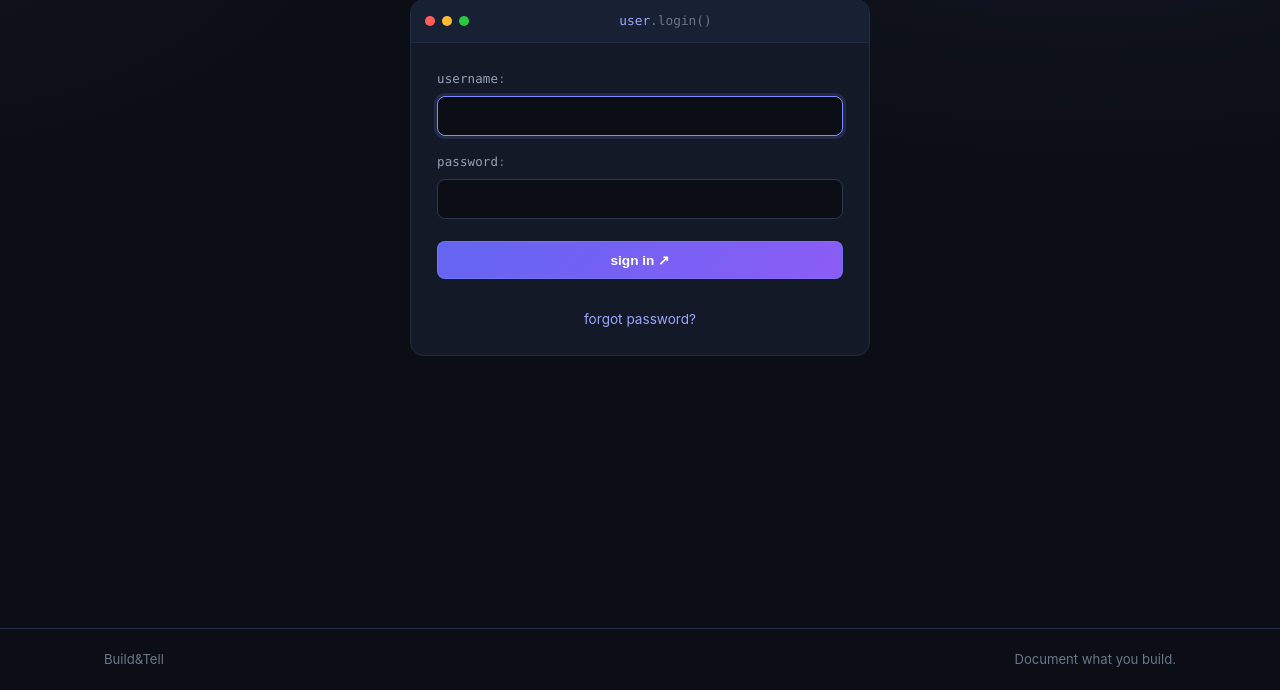
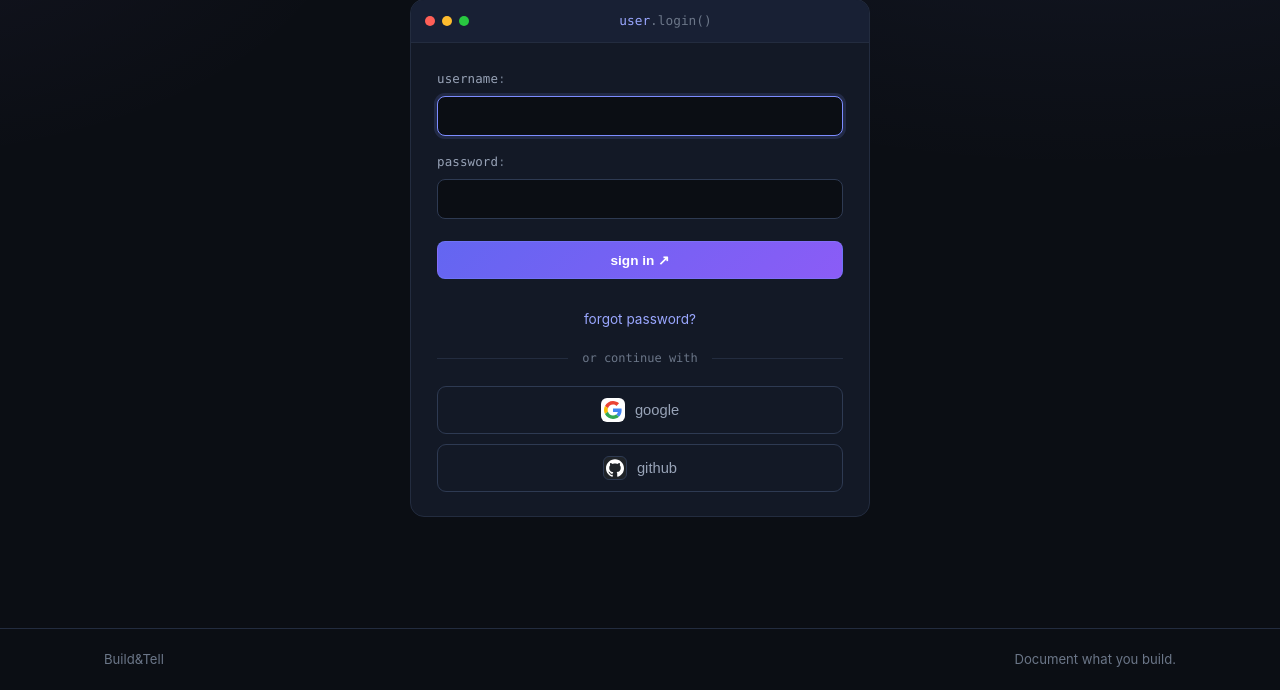
Before and after one commit to mario8q/buildandtell, a Django app: page /account/login/ in a window 1280 px wide. Shown: the part 110-800 px from the top of the page. Run offline with Django 5.2, Linux system fonts and the light colour scheme; parts of the project's set-up code (start-up, migrations or seed data) failed here and were passed over; some libraries are stand-ins or nearby versions.

Commit message:
create account with google and github

```diff
--- a/buildandtell/account/templates/registration/login.html
+++ b/buildandtell/account/templates/registration/login.html
@@ -41,4 +41,32 @@
             <a class="text-link" href="{% url 'password_reset' %}">forgot password?</a>
         </div>
     </form>
+
+    <div class="auth__divider"><span>or continue with</span></div>
+
+    <form method="post" action="{% url 'social:begin' 'google-oauth2' %}">
+        {% csrf_token %}
+        <button type="submit" class="btn-social btn-social--google">
+            <span class="btn-social__glyph" aria-hidden="true">
+                <svg width="18" height="18" viewBox="0 0 48 48" xmlns="http://www.w3.org/2000/svg">
+                    <path fill="#EA4335" d="M24 9.5c3.54 0 6.71 1.22 9.21 3.6l6.85-6.85C35.9 2.38 30.47 0 24 0 14.62 0 6.51 5.38 2.56 13.22l7.98 6.19C12.43 13.72 17.74 9.5 24 9.5z"/>
+                    <path fill="#4285F4" d="M46.98 24.55c0-1.57-.15-3.09-.38-4.55H24v9.02h12.94c-.58 2.96-2.26 5.48-4.78 7.18l7.73 6c4.51-4.18 7.09-10.36 7.09-17.65z"/>
+                    <path fill="#FBBC05" d="M10.53 28.59c-.48-1.45-.76-2.99-.76-4.59s.27-3.14.76-4.59l-7.98-6.19C.92 16.46 0 20.12 0 24c0 3.88.92 7.54 2.56 10.78l7.97-6.19z"/>
+                    <path fill="#34A853" d="M24 48c6.48 0 11.93-2.13 15.89-5.81l-7.73-6c-2.15 1.45-4.92 2.3-8.16 2.3-6.26 0-11.57-4.22-13.47-9.91l-7.98 6.19C6.51 42.62 14.62 48 24 48z"/>
+                </svg>
+            </span>
+            <span class="btn-social__label">google</span>
+        </button>
+    </form>
+    <form method="post" action="{% url 'social:begin' 'github' %}">
+        {% csrf_token %}
+        <button type="submit" class="btn-social btn-social--github">
+            <span class="btn-social__glyph" aria-hidden="true">
+                <svg width="18" height="18" viewBox="0 0 24 24" xmlns="http://www.w3.org/2000/svg">
+                    <path fill="#fff" d="M12 .297c-6.63 0-12 5.373-12 12 0 5.303 3.438 9.8 8.205 11.385.6.113.82-.258.82-.577 0-.285-.01-1.04-.015-2.04-3.338.724-4.042-1.61-4.042-1.61C4.422 18.07 3.633 17.7 3.633 17.7c-1.087-.744.084-.729.084-.729 1.205.084 1.838 1.236 1.838 1.236 1.07 1.835 2.809 1.305 3.495.998.108-.776.417-1.305.76-1.605-2.665-.3-5.466-1.332-5.466-5.93 0-1.31.465-2.38 1.235-3.22-.135-.303-.54-1.523.105-3.176 0 0 1.005-.322 3.3 1.23.96-.267 1.98-.399 3-.405 1.02.006 2.04.138 3 .405 2.28-1.552 3.285-1.23 3.285-1.23.645 1.653.24 2.873.12 3.176.765.84 1.23 1.91 1.23 3.22 0 4.61-2.805 5.625-5.475 5.92.42.36.81 1.096.81 2.22 0 1.606-.015 2.896-.015 3.286 0 .315.21.69.825.57C20.565 22.092 24 17.592 24 12.297c0-6.627-5.373-12-12-12"/>
+                </svg>
+            </span>
+            <span class="btn-social__label">github</span>
+        </button>
+    </form>
 {% endblock auth_body %}
--- a/buildandtell/account/urls.py
+++ b/buildandtell/account/urls.py
@@ -4,5 +4,6 @@ from . import views
 app_name = 'account'
 
 urlpatterns = [
+    path('create/', views.register, name='register'),
     path('edit/', views.edit_profile, name='edit_profile'),
 ]
--- a/buildandtell/buildandtell/urls.py
+++ b/buildandtell/buildandtell/urls.py
@@ -20,6 +20,7 @@ from django.contrib import admin
 from django.urls import path, include
 
 urlpatterns = [
+    path('social-auth/', include('social_django.urls', namespace='social')),
     path('admin/', admin.site.urls),
     path('account/', include('django.contrib.auth.urls')),
     path('account/', include('account.urls')),
--- a/buildandtell/projects/static/projects/css/style.css
+++ b/buildandtell/projects/static/projects/css/style.css
@@ -1188,6 +1188,93 @@ input.input--file::-webkit-file-upload-button:hover {
   font-size: 0.85rem;
 }
 
+.auth__divider {
+  display: flex;
+  align-items: center;
+  gap: 14px;
+  margin: 18px 0;
+  color: var(--text-faint);
+  font-size: 0.75rem;
+  font-family: var(--font-mono);
+}
+
+.auth__divider::before,
+.auth__divider::after {
+  content: "";
+  flex: 1;
+  height: 1px;
+  background: var(--border);
+}
+
+.btn-social {
+  display: flex;
+  align-items: center;
+  justify-content: center;
+  gap: 10px;
+  width: 100%;
+  margin-top: 10px;
+  padding: 11px 14px;
+  border-radius: var(--radius-sm);
+  border: 1px solid var(--border-strong);
+  background: var(--surface);
+  cursor: pointer;
+  transition: border-color 0.15s ease, background 0.15s ease, transform 0.12s ease;
+}
+
+.btn-social:active {
+  transform: translateY(1px);
+}
+
+.btn-social__glyph {
+  display: grid;
+  place-items: center;
+  width: 24px;
+  height: 24px;
+  border-radius: 6px;
+  font-family: var(--font-mono);
+  font-size: 0.8rem;
+  font-weight: 700;
+}
+
+.btn-social__label {
+  color: var(--text-muted);
+  font-size: 0.92rem;
+  font-weight: 500;
+}
+
+.btn-social:hover .btn-social__label {
+  color: var(--text);
+}
+
+.btn-social--google {
+  border-color: var(--border-strong);
+}
+
+.btn-social--google:hover {
+  border-color: var(--accent);
+  background: var(--surface-2);
+}
+
+.btn-social--google .btn-social__glyph {
+  background: #fff;
+  color: #4285f4;
+}
+
+.btn-social--github {
+  border-color: var(--border-strong);
+}
+
+.btn-social--github:hover {
+  border-color: var(--accent);
+  background: var(--surface-2);
+}
+
+.btn-social--github .btn-social__glyph {
+  background: #1f2328;
+  color: #e9edf5;
+  border: 1px solid var(--border-strong);
+}
+
 .auth__hint {
   color: var(--text-muted);
   font-size: 0.85rem;
--- a/buildandtell/projects/templates/base.html
+++ b/buildandtell/projects/templates/base.html
@@ -7,7 +7,7 @@
     <meta name="viewport" content="width=device-width, initial-scale=1.0">
     <meta name="description" content="Build&Tell — document your projects as you build them.">
     <link rel="icon" href="{% static 'favicon/favicon.ico' %}">
-    <link rel="stylesheet" href="{% static 'projects/css/style.css' %}?v=7">
+    <link rel="stylesheet" href="{% static 'projects/css/style.css' %}?v=8">
     <title>{% block title %}Build&Tell{% endblock title %}</title>
     {% block extra_head %}{% endblock extra_head %}
 </head>
```
Also changed, not shown: buildandtell/account/forms.py (+23 -0 lines), buildandtell/account/templates/account/create.html (added, +46 -0 lines), buildandtell/account/views.py (+21 -2 lines), buildandtell/buildandtell/settings.py (+14 -1 lines), buildandtell/db.sqlite3 (deleted).
